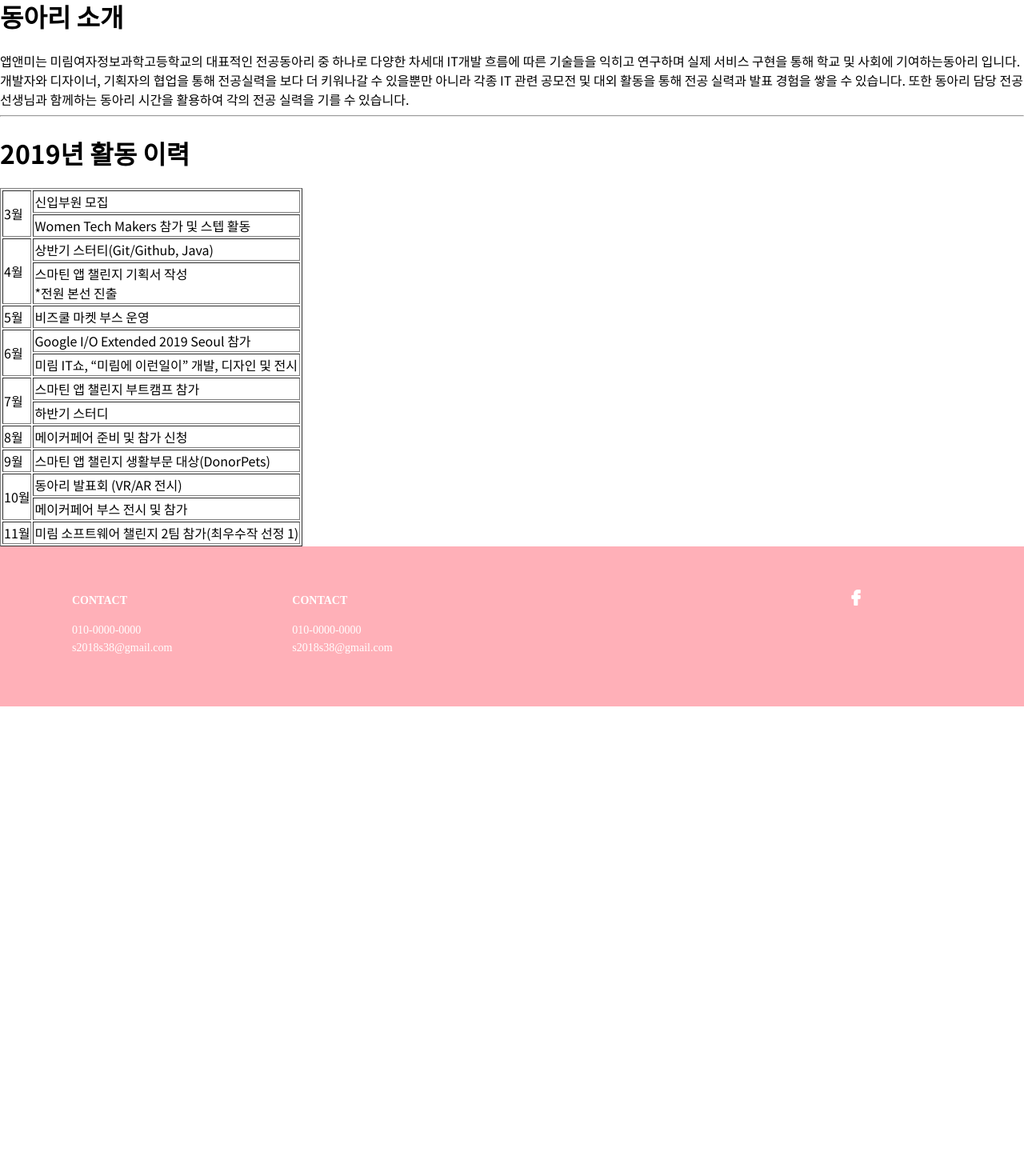
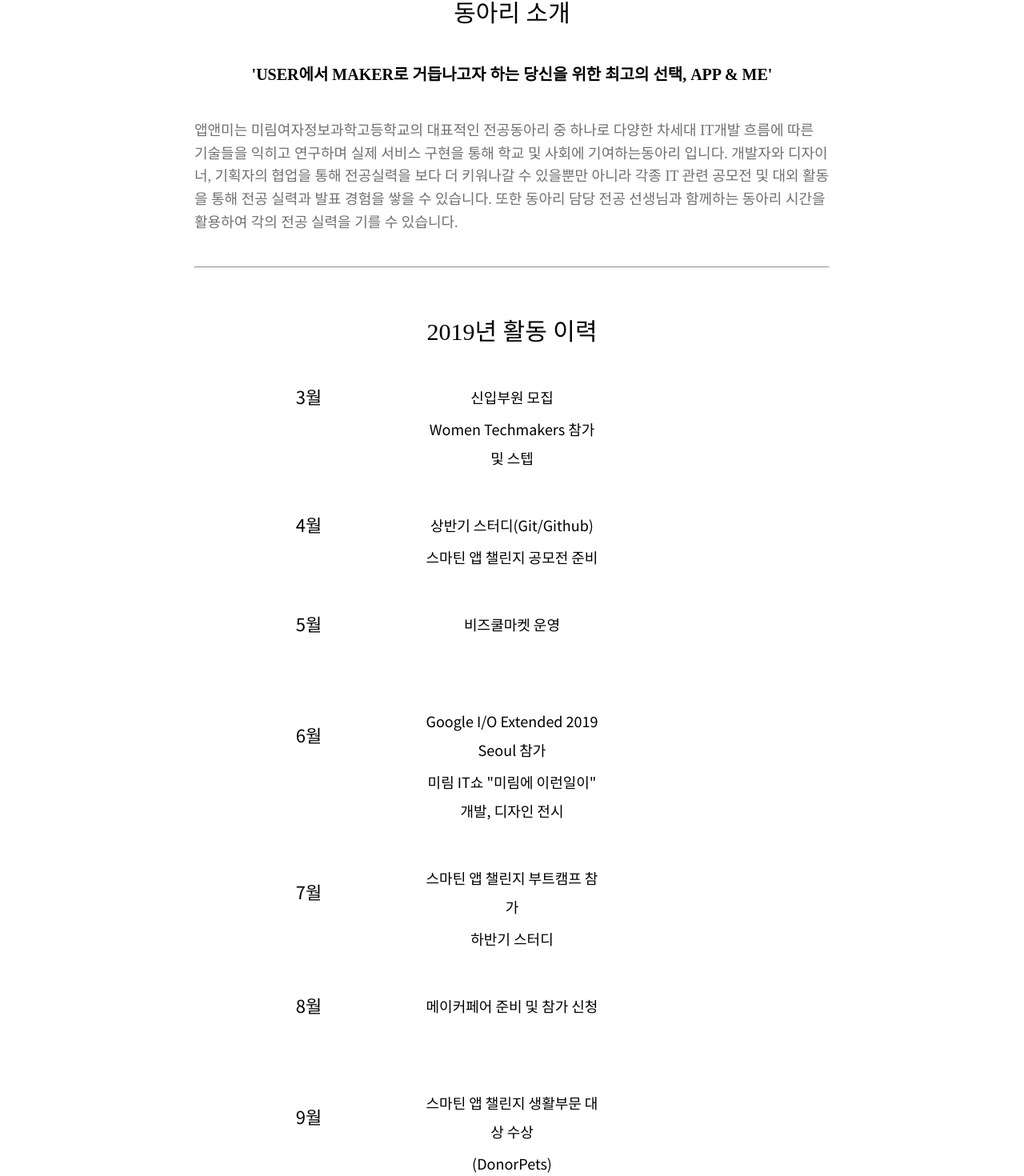
Before and after one commit to rheehot/AppandMe2020, a React (Create React App) app: page /About in a window 1280 px wide. Shown: the part 489-1959 px from the top of the page at 80% size. Before the commit the page ends 1372 px from the top, so only its background shows below. Built offline with nearby package versions, Linux system fonts and the light colour scheme.

Commit message:
about페이지  css 적용

```diff
--- a/src/Component/About.css
+++ b/src/Component/About.css
@@ -0,0 +1,84 @@
+.about{}
+
+.about .about-intro{
+    margin: 0 243px;
+    text-align: center;
+}
+
+.about h1{
+    font-family: NotoSansCJKKR;
+    font-size: 30px;
+    font-weight: normal;
+    font-stretch: normal;
+    font-style: normal;
+    line-height: 1.33;
+    letter-spacing: normal;
+    color: #000000;
+    margin-bottom: 40px;
+}
+
+.about .about-intro h3{
+    font-family: NotoSansCJKKR;
+    font-size: 20px;
+    font-weight: bold;
+    font-stretch: normal;
+    font-style: normal;
+    line-height: 1.6;
+    letter-spacing: normal;
+    color: #000000;
+    margin-bottom: 40px;
+}
+
+.about .about-intro div{
+    font-family: NotoSansCJKKR;
+    font-size: 18px;
+    font-weight: normal;
+    font-stretch: normal;
+    font-style: normal;
+    line-height: 1.6;
+    letter-spacing: normal;
+    color: #707070;
+    text-align: left;
+    margin-bottom: 40px;
+}
+
+.about .about-intro hr{
+    margin-bottom: 60px;
+}
+
+.about .about-activity{
+    margin: 0 243px 100px;
+    text-align: center;
+}
+
+.about .about-activity table{
+    width: 100%;
+}
+
+.about .about-activity td{
+    height: 33px;
+    font-size: 18px;
+    font-weight: normal;
+    font-stretch: normal;
+    font-style: normal;
+    line-height: 2;
+    letter-spacing: normal;
+    text-align: center;
+    color: #000000;
+}
+
+.about .about-activity .temp{
+    width: 280px;
+    font-size: 22px;
+    font-weight: normal;
+    font-stretch: normal;
+    font-style: normal;
+    line-height: 1.34;
+    letter-spacing: normal;
+    text-align: center;
+    color: #000000;
+}
+
+.about .about-activity .mar-temp{
+    height: 40px;
+}
--- a/src/Component/About.js
+++ b/src/Component/About.js
@@ -4,68 +4,133 @@ import './About.css';
 
 const About = () => {
     return (
-        <div>
+        <div className="about">
             <Intro title="ABOUT" notice1="미림 마이스터고 전공동아리, 앱앤미." notice2="어떤 활동을 하나요?"/>
+            <div className="about-intro">
                 <h1>동아리 소개</h1>
+                <h3>'USER에서 MAKER로 거듭나고자 하는 당신을 위한 최고의 선택, APP &#38; ME'</h3>
                 <div>앱앤미는 미림여자정보과학고등학교의 대표적인 전공동아리 중 하나로 다양한 차세대 IT개발 흐름에 따른 기술들을 익히고 연구하며 실제 서비스 구현을 통해 학교 및 사회에 기여하는동아리 입니다. 개발자와 디자이너, 기획자의 협업을 통해 전공실력을 보다 더 키워나갈 수 있을뿐만 아니라 각종 IT 관련 공모전 및 대외 활동을 통해 전공 실력과 발표 경험을 쌓을 수 있습니다. 또한 동아리 담당 전공 선생님과 함께하는 동아리 시간을 활용하여 각의 전공 실력을 기를 수 있습니다.</div>
                 <hr/>
+            </div>
+            <div className="about-activity">
                 <h1>2019년 활동 이력</h1>
-            <table border="1">
+                <table>
                     <tr>
-                    <td rowSpan="2">3월</td>
+                        <td className="temp">3월</td>
                         <td>신입부원 모집</td>
+                        <td className="temp"></td>
                     </tr>
                     <tr>
-                    <td>Women Tech Makers 참가 및 스텝 활동</td>
+                        <td className="temp"></td>
+                        <td>Women Techmakers 참가 및 스텝</td>
+                        <td className="temp"></td>
                     </tr>
                     <tr>
-                    <td rowSpan="2">4월</td>
-                    <td>상반기 스터티(Git/Github, Java)</td>
+                        <td className="mar-temp" colSpan="3"></td>
                     </tr>
                     <tr>
-                    <td>스마틴 앱 챌린지 기획서 작성
-                        <br/>
-                        *전원 본선 진출
-                    </td>
+                        <td className="temp">4월</td>
+                        <td>상반기 스터디(Git/Github)</td>
+                        <td className="temp"></td>
                     </tr>
                     <tr>
-                    <td>5월</td>
-                    <td>비즈쿨 마켓 부스 운영</td>
+                        <td className="temp"></td>
+                        <td>스마틴 앱 챌린지 공모전 준비</td>
+                        <td className="temp"></td>
                     </tr>
                     <tr>
-                    <td rowSpan="2">6월</td>
-                    <td>Google I/O Extended 2019 Seoul 참가</td>
+                        <td className="mar-temp" colSpan="3"></td>
                     </tr>
                     <tr>
-                    <td>미림 IT쇼, “미림에 이런일이” 개발, 디자인 및 전시</td>
+                        <td className="temp">5월</td>
+                        <td>비즈쿨마켓 운영</td>
+                        <td className="temp"></td>
                     </tr>
                     <tr>
-                    <td rowSpan="2">7월</td>
-                    <td>스마틴 앱 챌린지 부트캠프 참가</td>
+                        <td className="temp"></td>
+                        <td></td>
+                        <td className="temp"></td>
                     </tr>
                     <tr>
-                    <td>하반기 스터디</td>
+                        <td className="mar-temp" colSpan="3"></td>
                     </tr>
                     <tr>
-                    <td>8월</td>
-                    <td>메이커페어 준비 및 참가 신청</td>
+                        <td className="temp">6월</td>
+                        <td>Google I/O Extended 2019 Seoul 참가</td>
+                        <td className="temp"></td>
                     </tr>
                     <tr>
-                    <td>9월</td>
-                    <td>스마틴 앱 챌린지 생활부문 대상(DonorPets)</td>
+                        <td className="temp"></td>
+                        <td>미림 IT쇼 "미림에 이런일이" 개발, 디자인 전시</td>
+                        <td className="temp"></td>
                     </tr>
                     <tr>
-                    <td rowSpan="2">10월</td>
-                    <td>동아리 발표회 (VR/AR 전시)</td>
+                        <td className="mar-temp" colSpan="3"></td>
                     </tr>
                     <tr>
-                    <td>메이커페어 부스 전시 및 참가</td>
+                        <td className="temp">7월</td>
+                        <td>스마틴 앱 챌린지 부트캠프 참가</td>
+                        <td className="temp"></td>
                     </tr>
                     <tr>
-                    <td>11월</td>
-                    <td>미림 소프트웨어 챌린지 2팀 참가(최우수작 선정 1)</td>
+                        <td className="temp"></td>
+                        <td>하반기 스터디</td>
+                        <td className="temp"></td>
+                    </tr>
+                    <tr>
+                        <td className="mar-temp" colSpan="3"></td>
+                    </tr>
+                    <tr>
+                        <td className="temp">8월</td>
+                        <td>메이커페어 준비 및 참가 신청</td>
+                        <td className="temp"></td>
+                    </tr>
+                    <tr>
+                        <td className="temp"></td>
+                        <td></td>
+                        <td className="temp"></td>
+                    </tr>
+                    <tr>
+                        <td className="mar-temp" colSpan="3"></td>
+                    </tr>
+                    <tr>
+                        <td className="temp">9월</td>
+                        <td>스마틴 앱 챌린지 생활부문 대상 수상</td>
+                        <td className="temp"></td>
+                    </tr>
+                    <tr>
+                        <td className="temp"></td>
+                        <td>(DonorPets)</td>
+                        <td className="temp"></td>
+                    </tr>
+                    <tr>
+                        <td className="mar-temp" colSpan="3"></td>
+                    </tr>
+                    <tr>
+                        <td className="temp">10월</td>
+                        <td>동아리 발표회(VR 전시)</td>
+                        <td className="temp"></td>
+                    </tr>
+                    <tr>
+                        <td className="temp"></td>
+                        <td>메이커페어 부스 전시 및 참가</td>
+                        <td className="temp"></td>
+                    </tr>
+                    <tr>
+                        <td className="mar-temp" colSpan="3"></td>
+                    </tr>
+                    <tr>
+                        <td className="temp">11월</td>
+                        <td>미림소프트웨어 챌린지 참가</td>
+                        <td className="temp"></td>
+                    </tr>
+                    <tr>
+                        <td className="temp"></td>
+                        <td>(최우수작 선정 1)</td>
+                        <td className="temp"></td>
                     </tr>
                 </table>
+            </div>
         </div>
     );
 };
--- a/src/index.css
+++ b/src/index.css
@@ -2,9 +2,7 @@
 
 body {
   margin: 0;
-  font-family: -apple-system, BlinkMacSystemFont, 'Segoe UI', 'Roboto', 'Oxygen',
-    'Ubuntu', 'Cantarell', 'Fira Sans', 'Droid Sans', 'Helvetica Neue',
-    sans-serif;
+  font-family: NotoSansCJKKR;
   font-family: "Noto Sans KR", sans-serif;
   -webkit-font-smoothing: antialiased;
   -moz-osx-font-smoothing: grayscale;
```
Lines whose indentation alone changed are shown as unchanged.
